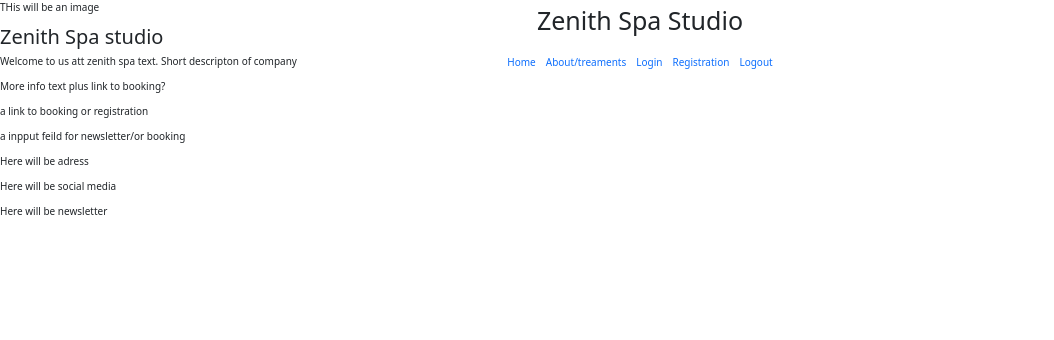
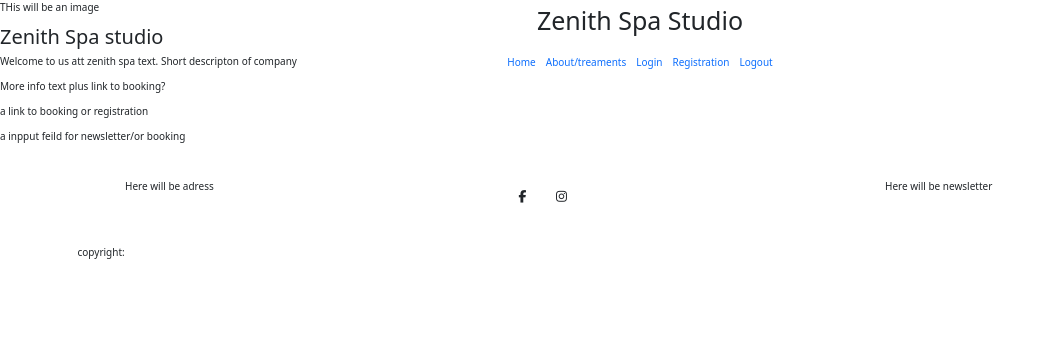
Before and after one commit to Annibor/Zenith-spa-studio, a Django app: page / in a window 1280 px wide. Shown: the top 340 px of the page, without its empty margins (0-1054 px from the left). Run offline with Django 5.2, Linux system fonts and the light colour scheme; some libraries are stand-ins or nearby versions.

Commit message:
Add footer styling

```diff
--- a/templates/base.html
+++ b/templates/base.html
@@ -76,15 +76,38 @@
     <main>{% block content %} {% endblock %}</main>
     <!-- FOOTER -->
     <footer>
-      <div class="footer-div">
-        <p>Here will be adress</p>
+      <div class="container pt-4">
+        <div class="row mt-3">
+          <div class="col-md-3 col-lg-4 col-xl-3 mx-auto mb-4">
+            <p>Here will be adress</p>
+          </div>
+          <div class="col-md-3 col-lg-4 col-xl-3 mx-auto mb-4">
+            <section class="mb-4">
+              <a
+                data-mdb-ripple-init
+                class="btn btn-link btn-floating btn-lg text-body m-1"
+                href="#!"
+                role="button"
+                data-mdb-ripple-color="dark"
+                aria-label="link to facebook"
+                ><i class="fab fa-facebook-f"></i>
+              </a>
+              <a
+                data-mdb-ripple-init
+                class="btn btn-link btn-floating btn-lg text-body m-1"
+                href="#!"
+                role="button"
+                data-mdb-ripple-color="dark"
+                aria-label="link to instagram"
+                ><i class="fab fa-instagram"></i>
+              </a>
+            </section>
+          </div>
+          <div class="col-md-3 col-lg-4 col-xl-3 mx-auto mb-4">
+              <p>Here will be newsletter</p>
+          </div>
       </div>
-      <div>
-        <p>Here will be social media</p>
-      </div>
-      <div>
-        <p>Here will be newsletter</p>
-      </div>
+      <div>copyright:</div>
     </footer>
     <!-- BOOTSTRAP SCRIPT-->
     <script
```
